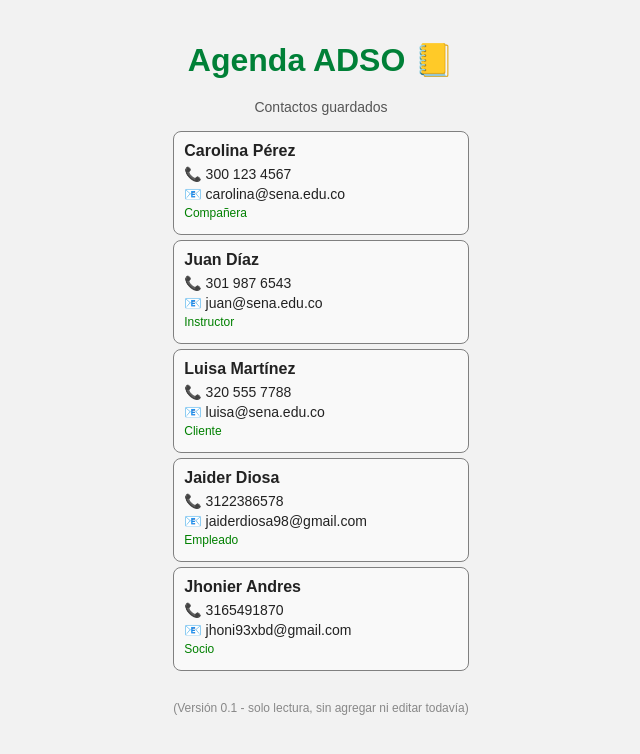
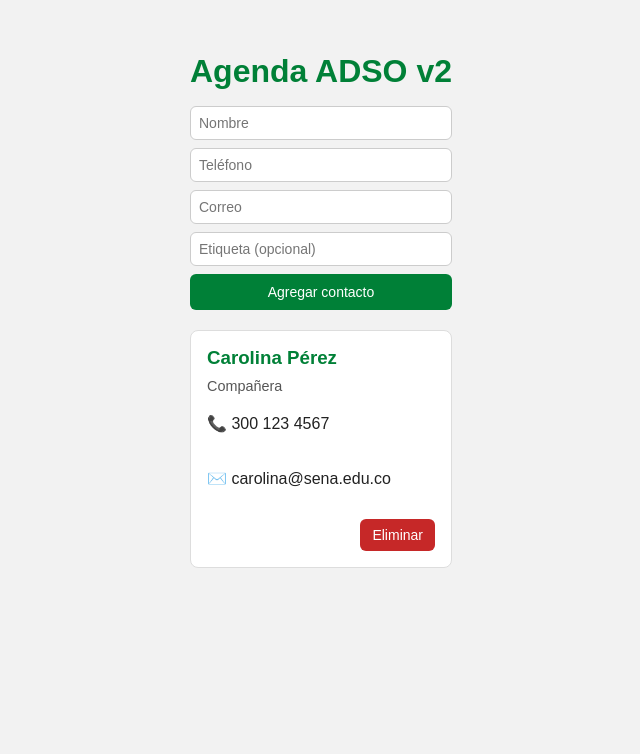
Before and after one commit to jaiderdiosa7-del/dev-agendaADSO, a React (Vite) app: page / in a window 1280 px wide. Shown: the top 754 px of the page, without its empty margins (319-959 px from the left). Built offline with nearby package versions, Linux system fonts and the light colour scheme.

Commit message:
Clase_4_Agenda_ADSO_v2

```diff
--- a/src/App.css
+++ b/src/App.css
@@ -1,59 +1,31 @@
-/* Contenedor principal de toda la aplicación */
-.app-container {
-  max-width: 400px;       /* ancho tipo app móvil */
-  margin: 20px auto;      /* centra la app en la pantalla */
-  font-family: sans-serif;
+.app-container { max-width: 520px; margin: 2rem auto; font-family: Arial, sans-serif; }
+.app-title { color:#008037; text-align:center; margin-bottom:1rem; }
+
+.form-contacto { display:flex; flex-direction:column; gap:8px; margin-bottom:20px; }
+.form-contacto input { padding:8px; border-radius:6px; border:1px solid #ccc; font-size:14px; }
+.form-contacto button { background:#008037; color:#fff; border:0; padding:10px; border-radius:6px; cursor:pointer; }
+.form-contacto button:hover { background:#006b2f; }
+
+.tarjeta-contacto { border:1px solid #ddd; border-radius:8px; padding:1rem; background:#fff; margin-bottom:.5rem; }
+.tarjeta-contacto h3 { color:#008037; margin:0 0 .3rem; }
+.btn-eliminar { margin-top:.15rem; background:#c62828; color:#fff; border:0; padding:.5rem .75rem; border-radius:6px; cursor:pointer; }
+.btn-eliminar:hover { background:#8e0000; }
+
+/* Espaciados dentro de la tarjeta */
+.tarjeta-contacto { display: flex; flex-direction: column; gap: 4px; }
+
+/* Estilo opcional para las líneas de datos */
+.tarjeta-contacto .dato { margin: 0; color: #333; }
+
+/* La etiqueta (rol) en su propia línea */
+.tarjeta-contacto .tag {
+  margin: 0;
+  color: #555;
+  font-size: 0.9rem;}
+
+  /* Contenedor del botón: lo empuja hacia la derecha y separa del contenido */
+.tarjeta-contacto .acciones {
+  margin-top: 8px;
+  display: flex;
+  justify-content: flex-end;
 }
-
-/* Título grande "Agenda ADSO 📒" */
-.app-title {
-  text-align: center;
-  color: #008037;         /* verde SENA */
-  margin-bottom: 20px;
-}
-
-/* Texto pequeño bajo el título ("Contactos guardados") */
-.app-subtitle {
-  text-align: center;
-  font-size: 14px;
-  color: #555;
-  margin-top: 0;
-  margin-bottom: 16px;
-}
-
-/* Tarjeta de cada contacto */
-.card-contacto {
-  border: 1px solid gray;
-  background-color: #f9f9f9;
-  padding: 10px;
-  margin: 5px 0;
-  border-radius: 8px;
-}
-
-/* Nombre del contacto dentro de la tarjeta */
-.card-nombre {
-  margin: 0 0 6px 0;
-  font-size: 16px;
-  font-weight: bold;
-}
-
-/* Líneas de información (teléfono, correo) */
-.card-linea {
-  margin: 4px 0;
-  font-size: 14px;
-}
-
-/* Etiqueta del contacto (por ejemplo "Instructor", "Cliente", "Compañera") */
-.card-etiqueta {
-  margin: 4px 0;
-  font-size: 12px;
-  color: green;
-}
-
-/* Nota final al pie ("Versión 0.1...") */
-.app-nota {
-  font-size: 12px;
-  text-align: center;
-  margin-top: 30px;
-  color: #888;
-}
--- a/src/App.jsx
+++ b/src/App.jsx
@@ -1,9 +1,10 @@
-import "./App.css"; // Importamos estilos de la app
-import ContactoCard from "./components/ContactoCard"; // Importamos el componente hijo
+import { useState } from "react";
+import "./App.css";
+import ContactoCard from "./components/ContactoCard";
+import FormularioContacto from "./components/FormularioContacto";
 
 export default function App() {
-  // Esta es nuestra "base de datos" inicial quemada en el código
-  const contactos = [
+  const [contactos, setContactos] = useState([
     {
       id: 1,
       nombre: "Carolina Pérez",
@@ -11,57 +12,37 @@
       correo: "carolina@sena.edu.co",
       etiqueta: "Compañera",
     },
-    {
-      id: 2,
-      nombre: "Juan Díaz",
-      telefono: "301 987 6543",
-      correo: "juan@sena.edu.co",
-      etiqueta: "Instructor",
-    },
-    {
-      id: 3,
-      nombre: "Luisa Martínez",
-      telefono: "320 555 7788",
-      correo: "luisa@sena.edu.co",
-      etiqueta: "Cliente",
-    },
-    {
-      id:4,
-      nombre: "Jaider Diosa",
-      telefono: "3122386578",
-      correo: "jaiderdiosa98@gmail.com",
-      etiqueta: "Empleado"
-    },
-    {
-      id: 5,
-      nombre: "Jhonier Andres",
-      telefono: "3165491870",
-      correo: "jhoni93xbd@gmail.com",
-      etiqueta: "Socio"
+  ]);
 
-    }
-  ];
+  // Agregar
+  const agregarContacto = (nuevo) => {
+    setContactos((prev) => [...prev, { id: Date.now(), ...nuevo }]);
+  };
+
+  // Eliminar
+  const eliminarContacto = (id) => {
+    setContactos((prev) => prev.filter((c) => c.id !== id));
+  };
 
   return (
     <main className="app-container">
-      <h1 className="app-title">Agenda ADSO 📒</h1>
+      <h1 className="app-title">Agenda ADSO v2</h1>
 
-      <p className="app-subtitle">Contactos guardados</p>
+      <FormularioContacto onAgregar={agregarContacto} />
 
-      {/* Recorremos el arreglo contactos y pintamos una tarjeta por cada uno */}
-      {contactos.map((c) => (
-        <ContactoCard
-          key={c.id}            // key única para React
-          nombre={c.nombre}     // prop nombre
-          telefono={c.telefono} // prop telefono
-          correo={c.correo}     // prop correo
-          etiqueta={c.etiqueta} // prop etiqueta (Cliente, Instructor, etc.)
-        />
-      ))}
-
-      <p className="app-nota">
-        (Versión 0.1 - solo lectura, sin agregar ni editar todavía)
-      </p>
+      <section className="lista-contactos">
+        {contactos.map((c) => (
+          <ContactoCard
+            key={c.id}
+            id={c.id}
+            nombre={c.nombre}
+            telefono={c.telefono}
+            correo={c.correo}
+            etiqueta={c.etiqueta}
+            onDelete={eliminarContacto}
+          />
+        ))}
+      </section>
     </main>
   );
 }
--- a/src/components/ContactoCard.jsx
+++ b/src/components/ContactoCard.jsx
@@ -2,22 +2,31 @@
 // Este componente muestra UN contacto de la agenda.
 // Recibe datos (props): nombre, telefono, correo, etiqueta.
 
-export default function ContactoCard({ nombre, telefono, correo, etiqueta }) {
+export default function ContactoCard({
+  id,
+  nombre,
+  telefono,
+  correo,
+  etiqueta,
+  onDelete,
+}) {
   return (
-    <div className="card-contacto">
-      {/* Nombre del contacto en negrita */}
-      <h3 className="card-nombre">{nombre}</h3>
+    <article className="tarjeta-contacto">
+      <h3>{nombre} </h3>
+      {etiqueta && <p className="tag">{etiqueta}</p>}
+      <p>📞 {telefono}</p>
+      {correo && <p>✉️ {correo}</p>}
 
-      {/* Teléfono */}
-      <p className="card-linea">📞 {telefono}</p>
 
-      {/* Correo */}
-      <p className="card-linea">📧 {correo}</p>
-
-      {/* Etiqueta adicional, si existe (por ejemplo: "Instructor", "Cliente", "Compañera") */}
-      {etiqueta && (
-        <p className="card-etiqueta">{etiqueta}</p>
-      )}
-    </div>
+      <div className="acciones">
+        <button
+          type="button"
+          className="btn-eliminar"
+          onClick={() => onDelete(id)}
+        >
+          Eliminar
+        </button>
+      </div>
+    </article>
   );
 }
--- /dev/null
+++ b/src/components/FormularioContacto.jsx
@@ -0,0 +1,55 @@
+import { useState } from "react";
+
+export default function FormularioContacto({ onAgregar }) {
+  const [form, setForm] = useState({
+    nombre: "",
+    correo: "",
+    telefono: "",
+    etiqueta: "",
+  });
+
+  const onChange = (e) => {
+    const { name, value } = e.target;
+    setForm((f) => ({ ...f, [name]: value }));
+  };
+
+  const onSubmit = (e) => {
+    e.preventDefault(); // evita recargar
+    if (!form.nombre.trim() || !form.telefono.trim()) {
+      alert("Completa al menos Nombre y Teléfono");
+      return;
+    }
+    onAgregar(form); // App agrega id y actualiza la lista
+    setForm({ nombre: "", correo: "", telefono: "", etiqueta: "" }); // limpiar
+  };
+
+  return (
+    <form onSubmit={onSubmit} className="form-contacto">
+      <input
+        name="nombre"
+        placeholder="Nombre"
+        value={form.nombre}
+        onChange={onChange}
+      />
+      <input
+        name="telefono"
+        placeholder="Teléfono"
+        value={form.telefono}
+        onChange={onChange}
+      />
+      <input
+        name="correo"
+        placeholder="Correo"
+        value={form.correo}
+        onChange={onChange}
+      />
+      <input
+        name="etiqueta"
+        placeholder="Etiqueta (opcional)"
+        value={form.etiqueta}
+        onChange={onChange}
+      />
+      <button type="submit">Agregar contacto</button>
+    </form>
+  );
+}
```
